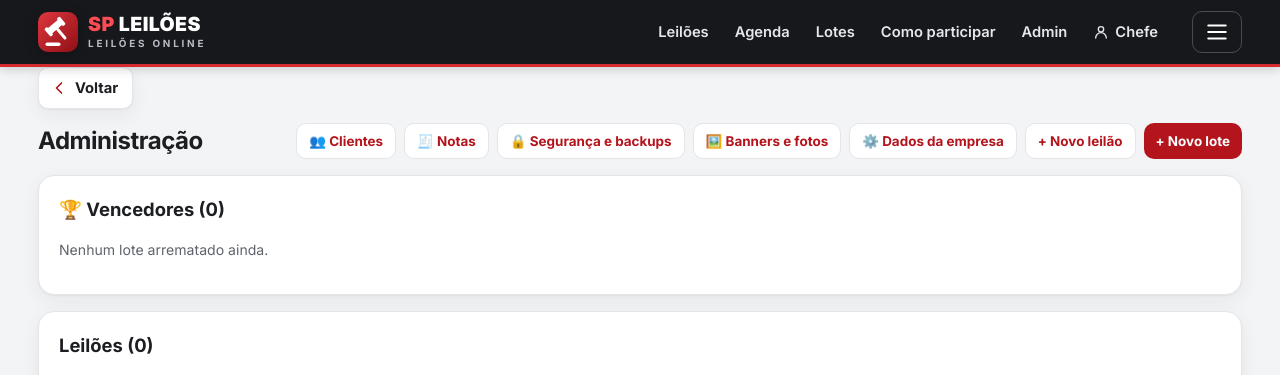
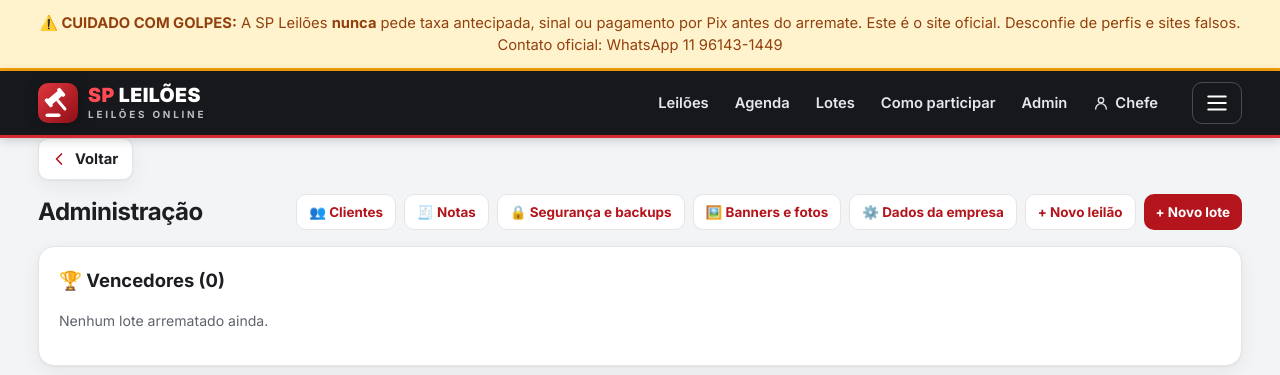
Before and after one commit to coringa187gmailcom-collab/sp-leilao, a Flask app: page /admin in a window 1280 px wide. Shown: the top 375 px of the page. Run offline with Flask 3, Linux system fonts and the light colour scheme; the visitor is signed in with stand-in values (Sample User, id 1); data comes from the database, SQL or seed files in the repository; data that the repository does not hold is empty; some libraries are stand-ins or nearby versions.

Commit message:
Adiciona aviso de cuidado com golpes no site

```diff
--- a/templates/base.html
+++ b/templates/base.html
@@ -43,6 +43,11 @@ src="https://www.facebook.com/tr?id=1168166025562667&ev=PageView&noscript=1"
 <!-- End Meta Pixel Code -->
 
 </head><body class="{% block bodycls %}{% endblock %}">
+<div class="scam-warn" style="background:#fff3cd;border-bottom:3px solid #f59e0b;padding:12px 16px;text-align:center;font-size:.92rem;color:#92400e">
+  <b>⚠️ CUIDADO COM GOLPES:</b> A SP Leilões <b>nunca</b> pede taxa antecipada, sinal ou pagamento por Pix antes do arremate.
+  Este é o site oficial. Desconfie de perfis e sites falsos. Contato oficial: WhatsApp 11 96143-1449
+</div>
+
 <header class="hd2"><div class="wrap hrow">
 <a class="brand" href="/" aria-label="{{cfg.empresa}} — início">{{logo_mark(40)}}{{wordmark()}}</a>
 <nav class="dnav"><a href="/leiloes">Leilões</a><a href="/agenda">Agenda</a><a href="/lotes">Lotes</a><a href="/como-funciona">Como participar</a>
```
